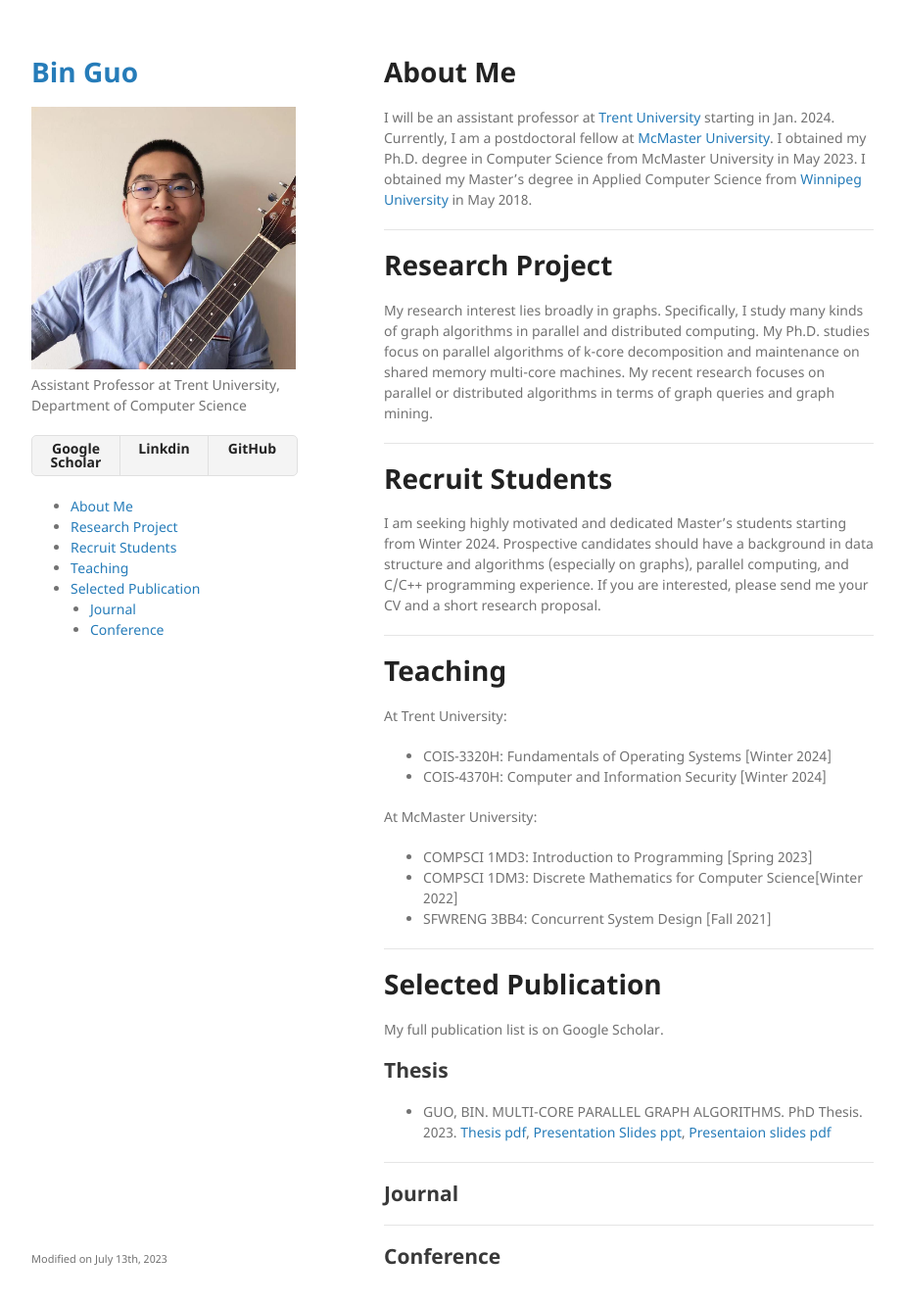
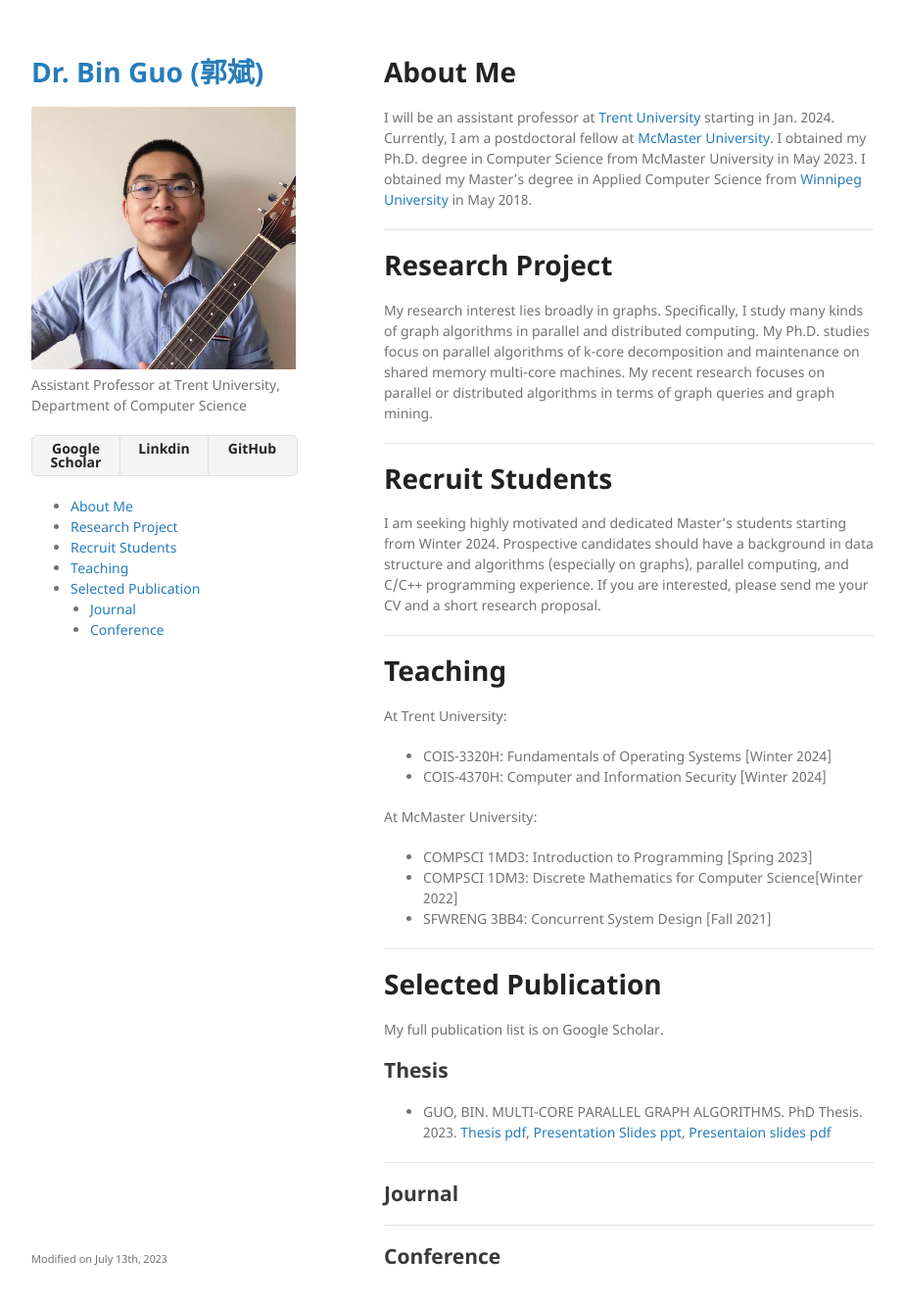
Before and after one commit to bin-guo/bin-guo.github.io, a Jekyll site: the page built from index.md, in a window 1280 px wide and 1364 px high. Shown: the top 1331 px of the window at 98% size, without its empty margins (178-1101 px from the left). Built offline with Jekyll 4.4.1, drawn with Linux system fonts in a browser that asks for light colours; our own code applies the rules of GitHub Pages for plain Markdown files.

Commit message:
Update _config.yml

```diff
--- a/_config.yml
+++ b/_config.yml
@@ -1,7 +1,7 @@
 remote_theme: pages-themes/minimal@v0.2.0
 plugins:
 - jekyll-remote-theme # add this line to the plugins list if you already have one
-title: Bin Guo
+title: Dr. Bin Guo (郭斌)
 description: Assistant Professor at Trent University, Department of Computer Science
 show_downloads: true
 logo: assets/binguo.jpg
```
